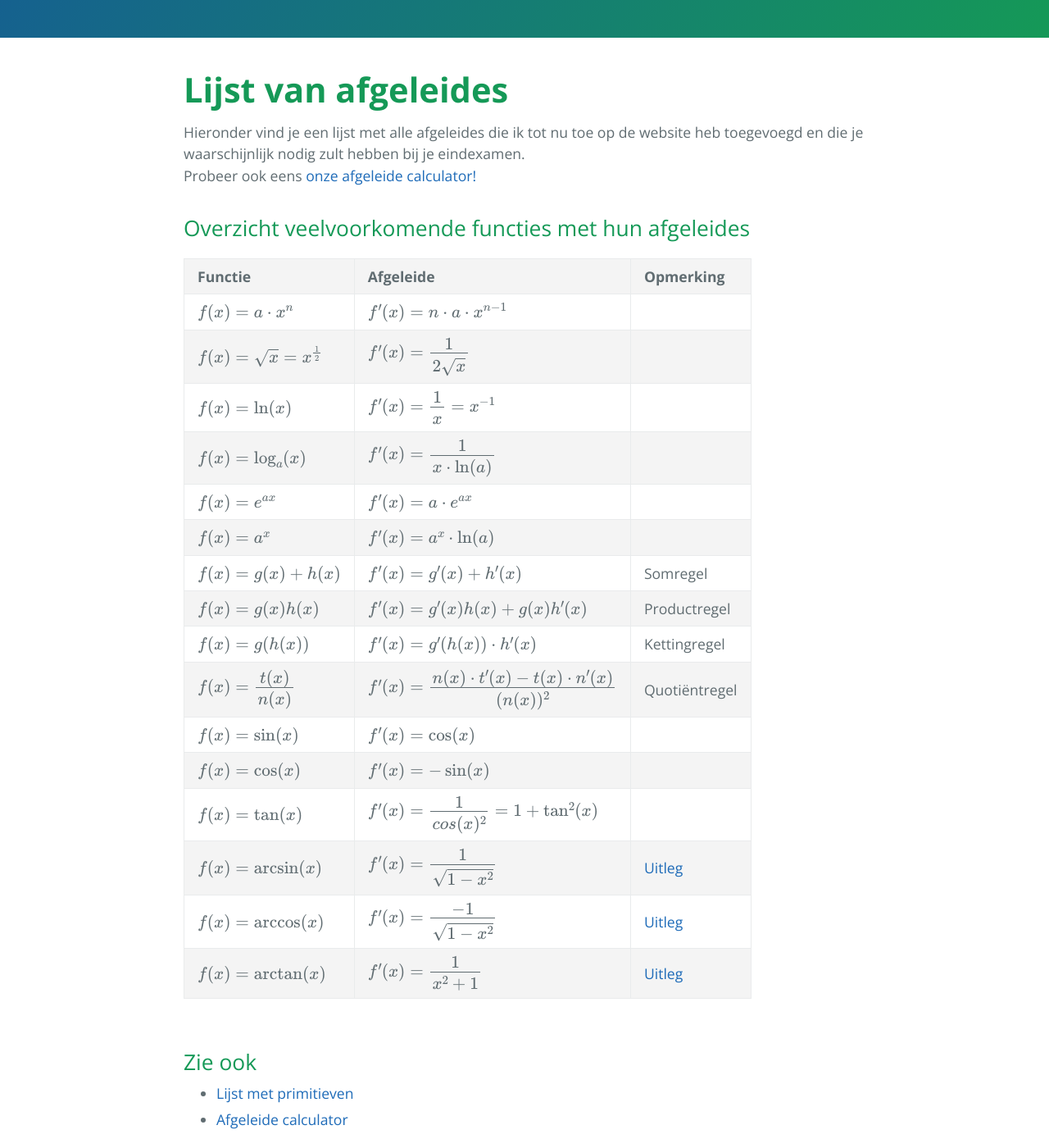
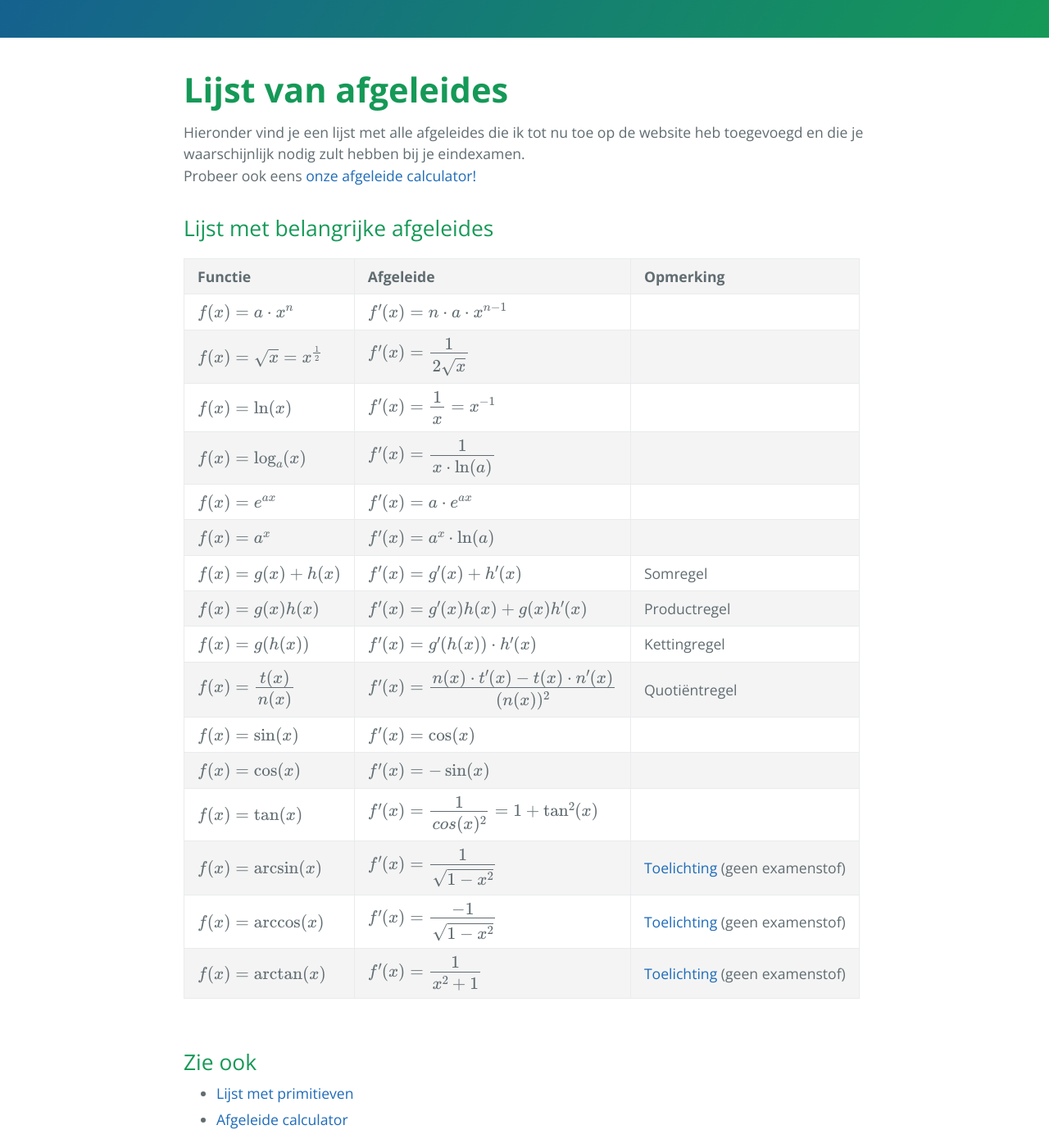
Before and after one commit to wiskundevragen/wiskundevragen.github.io, a Jekyll site: the page built from afgeleides/afgeleides.html, in a window 1280 px wide and 1400 px high, scrolled down 411 px. Shown: the whole window at 82% size. Built offline with Jekyll 4.4.1, drawn with Linux system fonts in a browser that asks for light colours.

Commit message:
Update afgeleides.html

```diff
--- a/afgeleides/afgeleides.html
+++ b/afgeleides/afgeleides.html
@@ -7,7 +7,7 @@ Hieronder vind je een lijst met alle afgeleides die ik tot nu toe op de website
 nodig zult hebben bij je eindexamen.<br>
 Probeer ook eens <a href='/afgeleides/afgeleide-calculator'>onze afgeleide calculator!</a><br>
 
-<h2>Overzicht veelvoorkomende functies met hun afgeleides</h2>
+<h2>Lijst met belangrijke afgeleides</h2>
 <table>
 	<tr>
 		<td><b>Functie</b></td>
@@ -19,7 +19,7 @@ Probeer ook eens <a href='/afgeleides/afgeleide-calculator'>onze afgeleide calcu
 			<mathEl data='f(x)=a\cdot x^n'>f(x)=a*x^n</mathEl>
 		</td>
 		<td>
-			<mathEl data="f'(x)=n\cdot a \cdot x^{n-1}">f(x)=n * a * x^(n-1)</mathEl>
+			<mathEl data="f'(x)=n\cdot a \cdot x^{n-1}">f(x)=n*a*x^(n-1)</mathEl>
 		</td>
 		<td></td>
 	</tr>
@@ -139,7 +139,7 @@ Probeer ook eens <a href='/afgeleides/afgeleide-calculator'>onze afgeleide calcu
 		<td>
 			<mathEl data="f'(x)=\dfrac{1}{\sqrt{1-x^2}}">f'(x)=1/sqrt(1-x^2)</mathEl>
 		</td>
-		<td><a href='/afgeleides/arcsinx'>Uitleg</a></td>
+		<td><a href='/afgeleides/arcsinx'>Toelichting</a> (geen examenstof)</td>
 	</tr>
 	<tr>
 		<td>
@@ -148,7 +148,7 @@ Probeer ook eens <a href='/afgeleides/afgeleide-calculator'>onze afgeleide calcu
 		<td>
 			<mathEl data="f'(x)=\dfrac{-1}{\sqrt{1-x^2}}">f'(x)=-1/sqrt(1-x^2)</mathEl>
 		</td>
-		<td><a href='/afgeleides/arccosx'>Uitleg</a></td>
+		<td><a href='/afgeleides/arccosx'>Toelichting</a> (geen examenstof)</td>
 	</tr>
 	<tr>
 		<td>
@@ -157,6 +157,6 @@ Probeer ook eens <a href='/afgeleides/afgeleide-calculator'>onze afgeleide calcu
 		<td>
 			<mathEl data="f'(x)=\dfrac1{x^2+1}">f'(x)=1/(x^2+1)</mathEl>
 		</td>
-		<td><a href='/afgeleides/arctanx'>Uitleg</a></td>
+		<td><a href='/afgeleides/arctanx'>Toelichting</a> (geen examenstof)</td>
 	</tr>
 </table>
```
